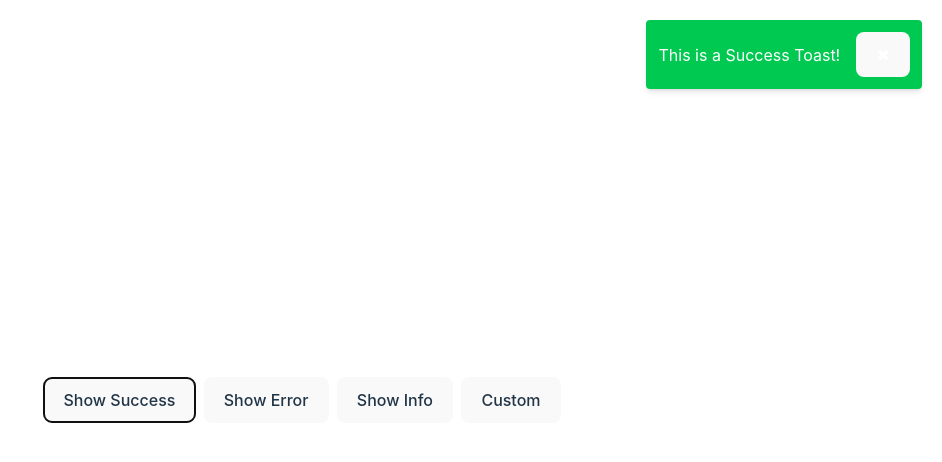
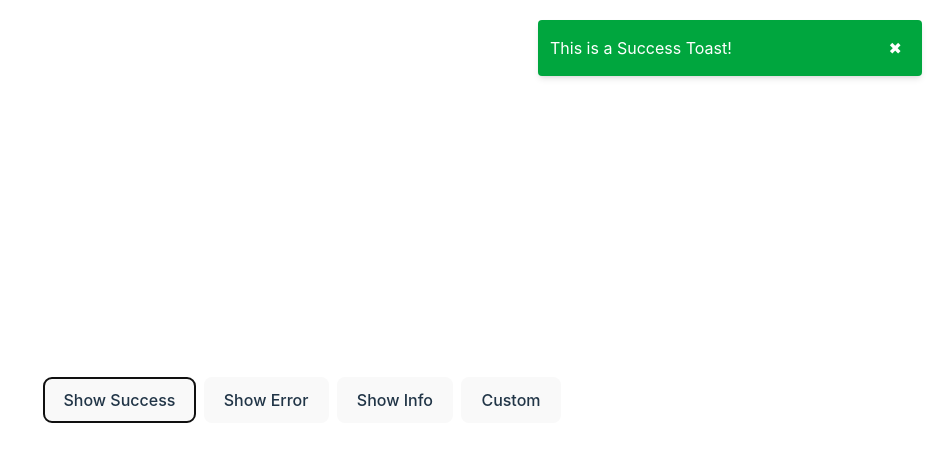
Before and after one commit to madhav-relish/toastvich, a React (Vite) app: page / in a window 1280 px wide. Both pictures are taken after a click on the button "Show Success". Shown: the top 462 px of the page, without its empty margins (338-1280 px from the left). Built offline with nearby package versions, Linux system fonts and the light colour scheme.

Commit message:
UI Improvements

```diff
--- a/src/components/toast.tsx
+++ b/src/components/toast.tsx
@@ -3,11 +3,11 @@ import { ToastContext } from "../hooks/useToast";
 import { toastType } from "../types/toastTypes";
 
 const toastStyles = {
-  success: "bg-green-500 text-white",
-  error: "bg-red-500 text-white",
-  info: "bg-blue-500 text-white",
-  warning: "bg-yellow-500 text-black",
-  default: "bg-gray-500 text-white",
+  success: "bg-green-600 text-white",
+  error: "bg-red-600 text-white",
+  info: "bg-blue-600 text-white",
+  warning: "bg-yellow-600 text-black",
+  default: "bg-gray-600 text-white",
 };
 
 const ToastContainer = () => {
@@ -45,17 +45,17 @@ const Toast = ({ toast }: { toast: toastType }) => {
 
   return (
     <div
-      className={`flex items-center justify-between p-3 rounded shadow-md transition-all duration-500 ease-in-out transform ${
+      className={`flex min-w-96 items-center justify-between p-3 rounded shadow-md transition-all duration-500 ease-in-out transform ${
         show ? "opacity-100 translate-x-0" : "opacity-0 translate-x-5"
       } ${toastStyles[toast.type ?? "default"]}`}
     >
       <span>{toast.message}</span>
-      <button
-        className="ml-4 text-white bg-black px-2 py-1 rounded hover:bg-gray-800"
+      <span
+        className=" text-white cursor-pointer px-2 py-1 "
         onClick={closeToast}
       >
         ✖
-      </button>
+      </span>
     </div>
   );
 };
```
